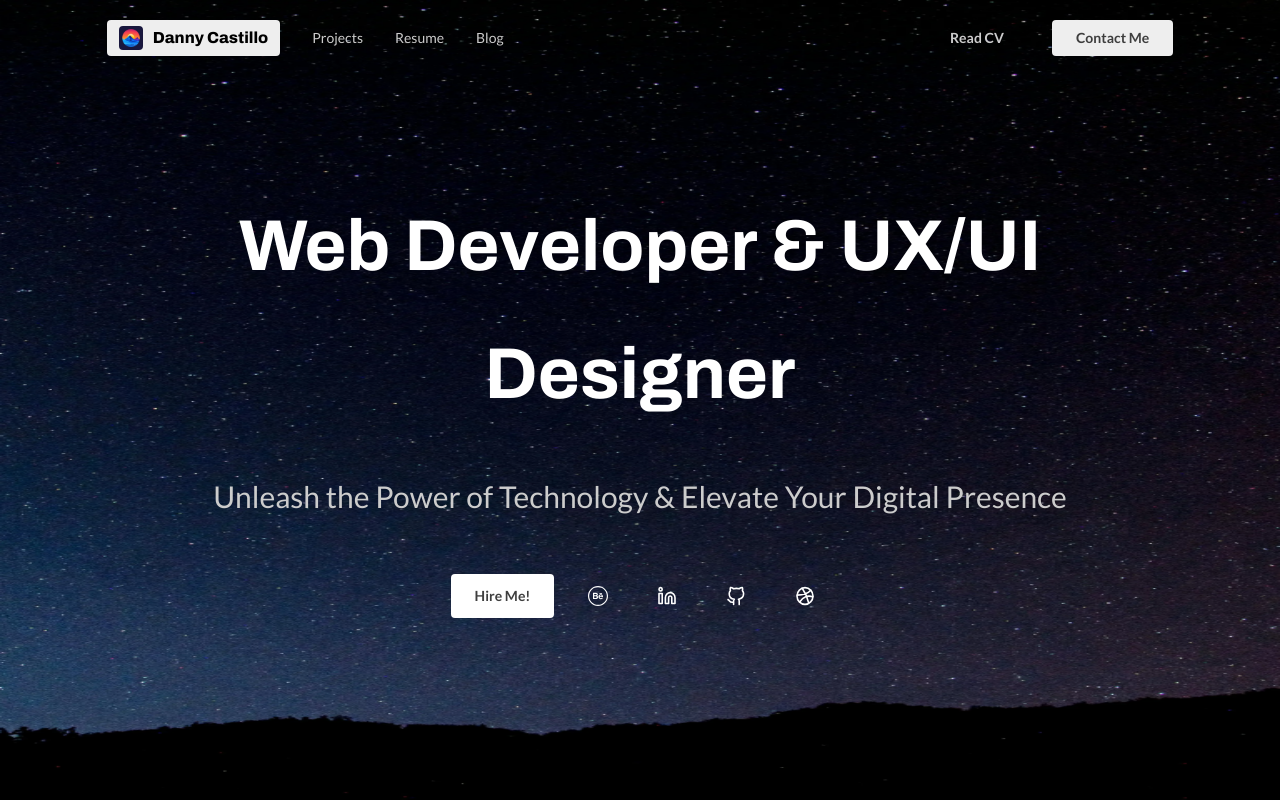
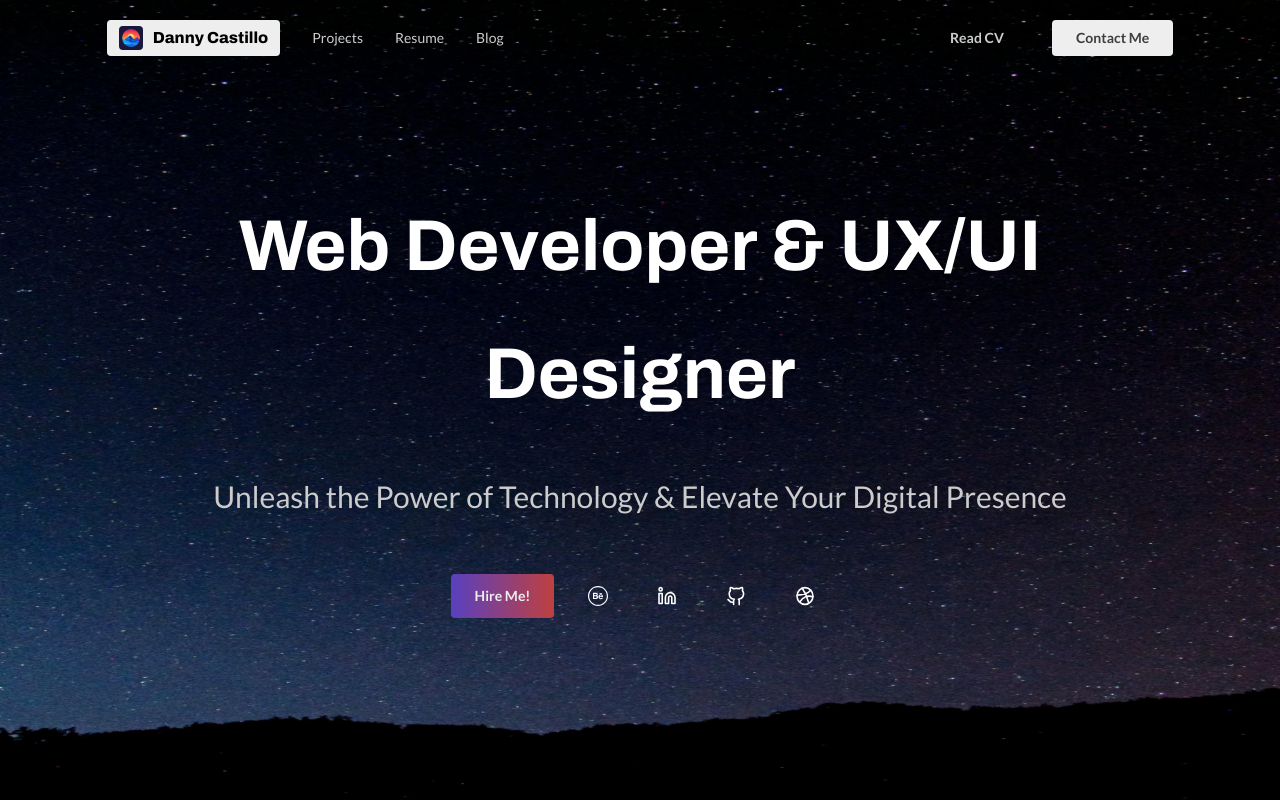
Before and after one commit to dannycastilloo/portfolio, a React (Vite) app: page / in a window 1280 px wide. Shown: the top 800 px of the page. Built offline with nearby package versions, Linux system fonts and the light colour scheme; the HTML template or start-up script is replaced by a standard one.

Commit message:
update home button

```diff
--- a/src/views/HomeView.jsx
+++ b/src/views/HomeView.jsx
@@ -15,7 +15,7 @@ function HomeView() {
                         <h1 className='font-bold text-start text-white font-archivo lg:text-center text-6xl leading-18 md:text-7xl lg:text-7xl md:leading-26 lg:leading-36'>Web Developer & UX/UI Designer</h1>
                         <p className='text-start text-gray1 lg:text-center lg:mx-auto text-lg md:text-2xl md:mb-5 lg:text-3xl'>Unleash the Power of Technology & Elevate Your Digital Presence</p>
                         <div className='flex flex-col gap-6 lg:mx-auto justify-start items-start md:flex-row md:justify-center md:items-center md:gap-5'>
-                            <a href="mailto:dannycastillootiniano@gmail.com" target="_blank" rel="noopener noreferrer" className="px-6 py-3 bg-white hover:bg-gradient-to-r hover:from-gradient1 hover:to-gradient2 hover:text-white transition-all duration-500 text-black1 rounded font-bold text-sm flex justify-center items-center cursor-pointer mb-4 md:mb-0">Hire Me!</a>
+                            <a href="mailto:dannycastillootiniano@gmail.com" target="_blank" rel="noopener noreferrer" className="px-6 py-3 bg-gradient-to-r from-gradient1 to-gradient2 text-gray2 hover:text-white hover:px-8 hover:py-4 transition-all duration-500 rounded font-bold text-sm flex justify-center items-center cursor-pointer mb-4 md:mb-0">Hire Me!</a>
                             <div className='flex gap-5'>
                                 <a target="_blank" className='px-3 py-3 rounded-full hover:bg-black transition-all duration-300' href="https://www.behance.net/dannycastillo8" title="Behance">
                                     <img className="w-10/12 lg:w-12/12 m-auto" src="./icons/behance.svg" alt="Behance" title="Behance" />
```
